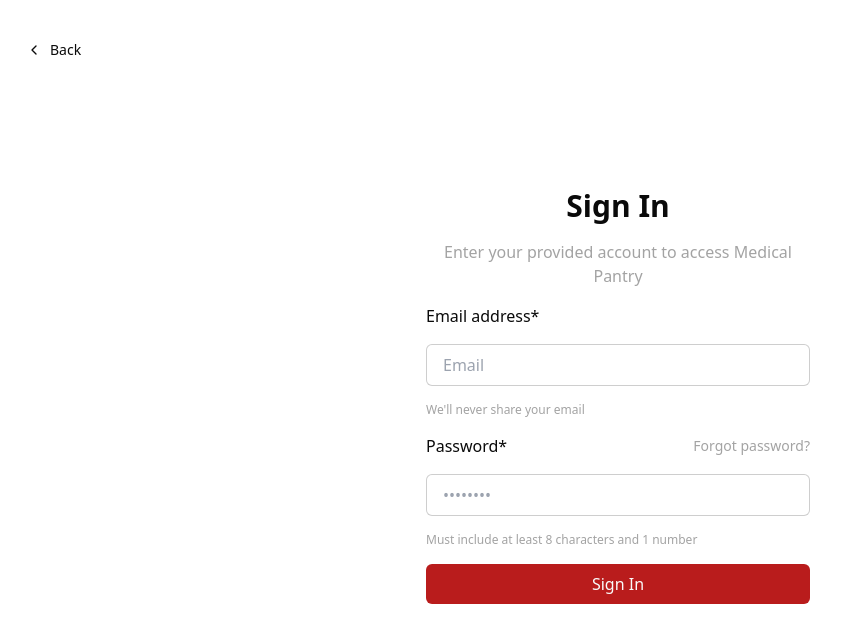
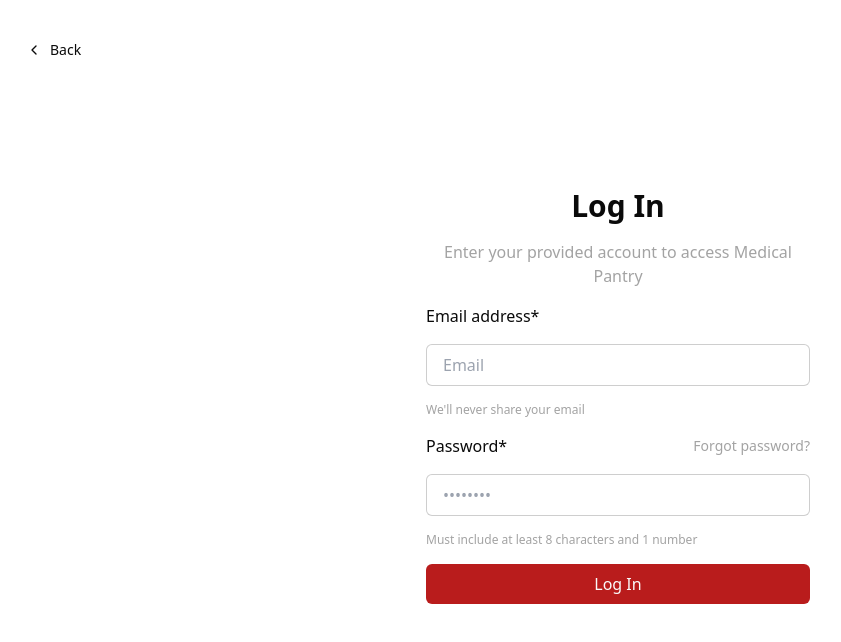
Before and after one commit to DevelopmentHF/medpantry-itproject-57, a Next.js app in the folder frontend/medpantry/: page /login in a window 1280 px wide. Shown: the top 642 px of the page, without its empty margins (22-863 px from the left). Built offline with nearby package versions, Linux system fonts and the light colour scheme.

Commit message:
minor changes

```diff
--- a/frontend/medpantry/app/login/page.tsx
+++ b/frontend/medpantry/app/login/page.tsx
@@ -78,7 +78,7 @@
       {/* Form */}
       <form className="flex-1 flex flex-col justify-center gap-4 bg-white">
         <h1 className="text-3xl font-bold text-center text-background">
-          Sign In
+          Log In
         </h1>
         <p className="text-muted-foreground text-center">
           Enter your provided account to access Medical Pantry
@@ -127,9 +127,9 @@
           <SubmitButton
             formAction={signIn}
             className="bg-red-700 rounded-md px-4 py-2 text-card-foreground mb-2 min-w-full"
-            pendingText="Signing In..."
+            pendingText="Logging In..."
           >
-            Sign In
+            Log In
           </SubmitButton>
           {/* Sign up button is currently commented out as we should not allow users to sign up */}
           {/* <SubmitButton
--- a/frontend/medpantry/app/protected/page.tsx
+++ b/frontend/medpantry/app/protected/page.tsx
@@ -54,6 +54,7 @@
         <a href="protected/add-to-stock">
           Go to Add to Stock
         </a>
+
       </nav>
 
       <div className="flex flex-col gap-4 w-full">
```
